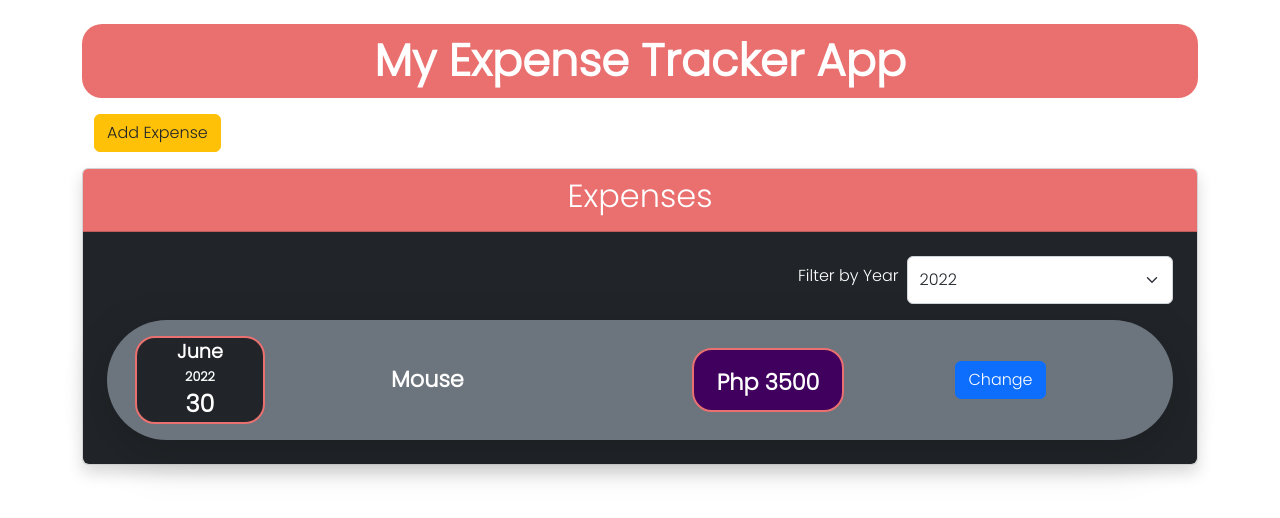
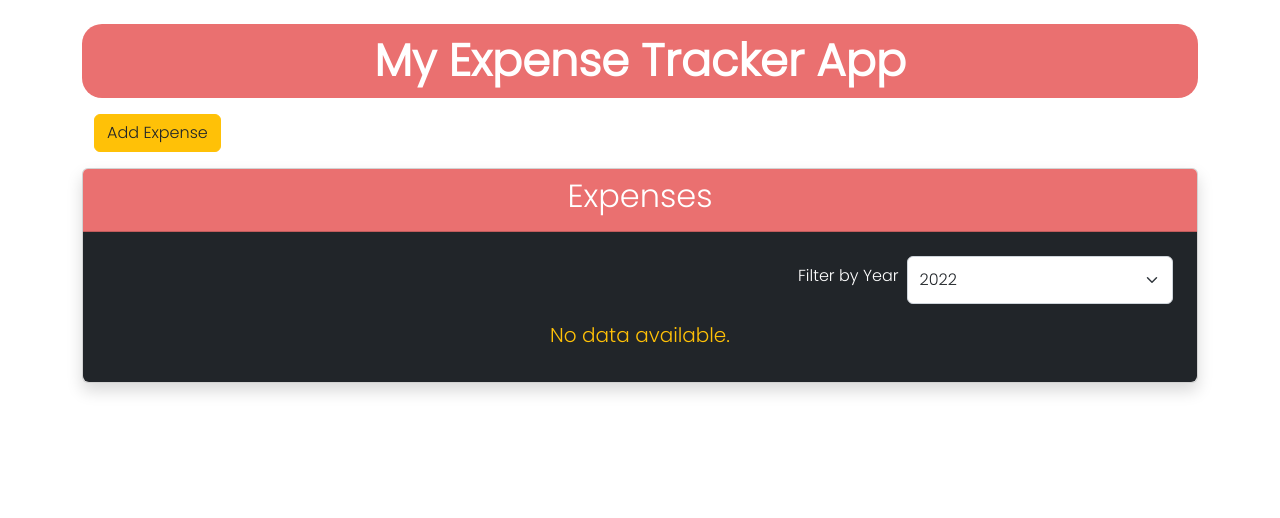
Before and after one commit to agentxyz999/expense-tracker-app, a React (Create React App) app: page / in a window 1280 px wide. Shown: the top 518 px of the page. Built offline with nearby package versions, Linux system fonts and the light colour scheme.

Commit message:
Added local storage saving of user expenses

```diff
--- a/src/App.js
+++ b/src/App.js
@@ -1,44 +1,22 @@
-import React, { useState } from "react";
+import React, { useState, useEffect } from "react";
 import ExpenseItem from "./components/ExpenseItem";
 import NewExpense from "./components/newExpense/NewExpense";
 
-const DUMMY_EXP = [
-  {
-    id: 1,
-    item: "HDD",
-    amount: 4000,
-    date: new Date(2020, 3, 21),
-  },
-  {
-    id: 2,
-    item: "Monitor",
-    amount: 6000,
-    date: new Date(2021, 11, 16),
-  },
-  {
-    id: 3,
-    item: "Keyboard",
-    amount: 1000,
-    date: new Date(2019, 10, 6),
-  },
-  {
-    id: 4,
-    item: "Mouse",
-    amount: 3500,
-    date: new Date(2022, 5, 30),
-  },
-];
+const App = () => {
+  const [expenses, setExpenses] = useState(() => {
+    return JSON.parse(localStorage.getItem("expenses")) || [];
+  });
 
-const App = () => {
-  const [expenses, setExpenses] = useState(DUMMY_EXP);
+  useEffect(() => {
+    localStorage.setItem("expenses", JSON.stringify(expenses));
+  }, [expenses]);
 
-  //add new expense from NewExpense(w/c contains the newExpense form)
   const addExpenseHandler = (expense) => {
     setExpenses((prevExpenses) => {
       return [expense, ...prevExpenses];
     });
   };
-  console.table(expenses);
+
   return (
     <div className="container">
       <h1 className="text-center mt-4">My Expense Tracker App</h1>
--- a/src/components/ExpenseItem.jsx
+++ b/src/components/ExpenseItem.jsx
@@ -11,7 +11,8 @@ const ExpenseItem = ({ expenses }) => {
     setFilteredYear(selectedYear);
   };
   const filteredExpenses = expenses.filter((expense) => {
-    return expense.date.getFullYear().toString() === filteredYear;
+    console.log(new Date(expense.date).getFullYear().toString());
+    return new Date(expense.date).getFullYear().toString() === filteredYear;
   });
 
   return (
@@ -32,11 +33,18 @@ const ExpenseItem = ({ expenses }) => {
                 key={expense.id}
                 className="bg-secondary shadow-lg m-2 p-3 rounded-pill align-items-center"
               >
-                <ExpenseDate expenseDate={expense.date} />
+                <ExpenseDate expenseDate={new Date(expense.date)} />
                 <Col className="expense__item"> {expense.item} </Col>
                 <Col className="expense__amount"> Php {expense.amount} </Col>
                 <Col>
-                  <Button>Change</Button>
+                  <Button
+                    variant="danger"
+                    onClick={() => {
+                      console.log(expense.id);
+                    }}
+                  >
+                    Delete
+                  </Button>
                 </Col>
               </Row>
             );
--- a/src/components/newExpense/NewExpense.jsx
+++ b/src/components/newExpense/NewExpense.jsx
@@ -11,7 +11,7 @@ const NewExpense = (props) => {
   };
   return (
     <div className="container mt-3 mb-3">
-       <NewExpenseForm onSaveExpenseData={saveExpenseDataHandler} />
+      <NewExpenseForm onSaveExpenseData={saveExpenseDataHandler} />
     </div>
   );
 };
--- a/src/components/newExpense/NewExpenseForm.jsx
+++ b/src/components/newExpense/NewExpenseForm.jsx
@@ -56,6 +56,7 @@ const NewExpenseForm = (props) => {
     setExpenseDate("");
   };
 
+  // if showForm is true, the Form will be show
   return showForm ? (
     <Form onSubmit={submitHandler} className="border border-light rounded p-3">
       <Form.Group className="mb-3">
@@ -86,12 +87,13 @@ const NewExpenseForm = (props) => {
           min="2019-01-01"
           max="2022-12-31"
           value={expenseDate}
+          required
           onChange={expenseDateHandler}
         />
       </Form.Group>
 
       <Button variant="primary" type="submit">
-        Submit
+        Save
       </Button>
 
       <Button
--- a/src/index.css
+++ b/src/index.css
@@ -1,16 +1,16 @@
-@import url('https://fonts.googleapis.com/css2?family=Poppins:wght@300&display=swap');
+@import url("https://fonts.googleapis.com/css2?family=Poppins:wght@300&display=swap");
 
 *,
 *::before,
 *::after {
-    box-sizing: border-box;
+  box-sizing: border-box;
 }
 * {
   margin: 0;
   padding: 0;
   text-decoration: none;
   list-style-type: none;
-  font-family: 'Poppins', sans-serif;
+  font-family: "Poppins", sans-serif;
   outline: none;
 }
 h1 {
@@ -22,7 +22,7 @@ h1 {
   padding: 10px;
 }
 :root {
-  --primary-color: #EA7070;
+  --primary-color: #ea7070;
   --secondary-color: #40005d;
   --white-color: #fff;
   --light-color: #4b4b4b;
--- a/src/index.js
+++ b/src/index.js
@@ -1,12 +1,8 @@
-import React from 'react';
-import ReactDOM from 'react-dom/client';
-import 'bootstrap/dist/css/bootstrap.min.css';
-import './index.css';
-import App from './App';
+import React from "react";
+import ReactDOM from "react-dom/client";
+import "bootstrap/dist/css/bootstrap.min.css";
+import "./index.css";
+import App from "./App";
 
-const root = ReactDOM.createRoot(document.getElementById('root'));
-root.render(
-  <React.StrictMode>
-    <App />
-  </React.StrictMode>
-);
+const root = ReactDOM.createRoot(document.getElementById("root"));
+root.render(<App />);
```
Also changed, not shown: src/API/Dummy.jsx (added, +33 -0 lines).
